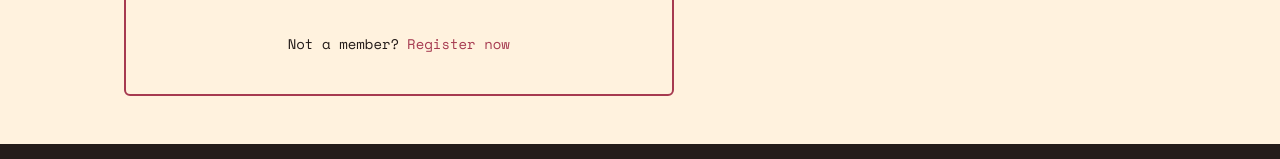
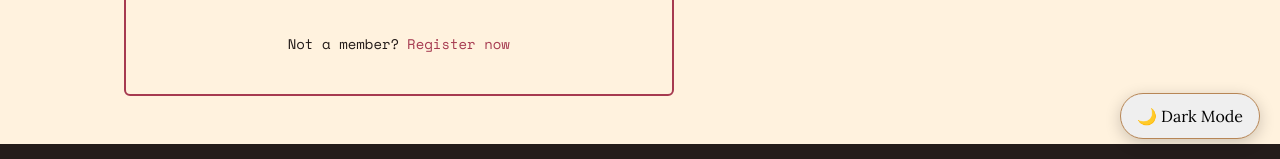
Before and after one commit to dev-dmitrii-g/web-technologies-1, a website: page pages/login.html in a window 1280 px wide. Shown: the part 641-800 px from the top of the page. Drawn offline with nearby package versions, Linux system fonts and the light colour scheme.

Commit message:
Add theme image switching

```diff
--- a/pages/js/theme.js
+++ b/pages/js/theme.js
@@ -1,4 +1,3 @@
-
 "use strict";
 
 (() => {
@@ -6,40 +5,100 @@
     let theme = localStorage.getItem(KEY) || "light";
 
     const darkCSS = `
-        body { background:#171412 !important; color:#F3E6D0 !important; }
-        header, nav, footer, .navbar, .navbar-collapse { background:#211A16 !important; }
+        :root {
+            color-scheme: dark;
+            --bs-body-bg: #171412;
+            --bs-body-bg-rgb: 23, 20, 18;
+            --bs-body-color: #F3E6D0;
+            --bs-body-color-rgb: 243, 230, 208;
+            --bs-tertiary-bg: #26201B;
+            --bs-secondary-bg: #26201B;
+        }
+        body, body.bg-body {
+            background: #171412 !important;
+            color: #F3E6D0 !important;
+        }
+        .bg-body, .bg-light, .bg-white {
+            background-color: #171412 !important;
+            color: #F3E6D0 !important;
+        }
+        header, nav, footer, .navbar, .navbar-collapse {
+            background: #211A16 !important;
+        }
         .card, .card-body, .modal-content, .list-group-item, .alert,
         .accordion-item, .dropdown-menu, .bg-light, .bg-white {
-            background:#26201B !important; color:#F3E6D0 !important;
-            border-color:#514033 !important;
+            background: #26201B !important;
+            color: #F3E6D0 !important;
+            border-color: #514033 !important;
         }
-        h1,h2,h3,h4,h5,h6,p,li,label,legend,td,th,small,span,strong,em,
-        blockquote,figcaption,caption,.text-dark,.text-body,.text-black,
-        .link-dark,.nav-link,.navbar-brand { color:#F3E6D0 !important; }
-        .text-muted,.text-secondary,.text-body-secondary { color:#C7B49B !important; }
-        a:not(.btn) { color:#D5AD80; }
-        input:not([type=checkbox]):not([type=radio]),textarea,select {
-            background:#302720 !important; color:#F3E6D0 !important;
-            border-color:#514033 !important;
+        h1, h2, h3, h4, h5, h6, p, li, label, legend, td, th,
+        small, span, strong, em, blockquote, figcaption, caption,
+        .text-dark, .text-body, .text-black, .link-dark, .nav-link,
+        .navbar-brand {
+            color: #F3E6D0 !important;
         }
-        input::placeholder,textarea::placeholder { color:#C7B49B !important; }
+        .text-muted, .text-secondary, .text-body-secondary {
+            color: #C7B49B !important;
+        }
+        a:not(.btn) {
+            color: #D5AD80;
+        }
+        input:not([type=checkbox]):not([type=radio]), textarea, select {
+            background: #302720 !important;
+            color: #F3E6D0 !important;
+            border-color: #514033 !important;
+        }
+        input::placeholder, textarea::placeholder {
+            color: #C7B49B !important;
+        }
         .table {
-            --bs-table-bg:#26201B; --bs-table-color:#F3E6D0;
-            --bs-table-border-color:#514033; --bs-table-striped-bg:#302720;
-            --bs-table-striped-color:#F3E6D0; --bs-table-hover-bg:#3A2D23;
-            --bs-table-hover-color:#F3E6D0;
+            --bs-table-bg: #26201B;
+            --bs-table-color: #F3E6D0;
+            --bs-table-border-color: #514033;
+            --bs-table-striped-bg: #302720;
+            --bs-table-striped-color: #F3E6D0;
+            --bs-table-hover-bg: #3A2D23;
+            --bs-table-hover-color: #F3E6D0;
         }
-        .btn-primary { background:#B78656 !important; color:#171412 !important; }
-        .btn-secondary,.btn-dark { background:#49382A !important; color:#F3E6D0 !important; }
-        .btn-success { background:#426B4A !important; color:white !important; }
-        .btn-danger { background:#943F45 !important; color:white !important; }
-        .btn-warning,.btn-info { background:#D5AD80 !important; color:#211A16 !important; }
-        .btn-outline-primary,.btn-outline-secondary,.btn-outline-dark {
-            color:#E5C39D !important; border-color:#B78656 !important;
+        .btn-primary {
+            background: #B78656 !important;
+            color: #171412 !important;
         }
-        .btn:hover { filter:brightness(1.1); }
-        #theme-toggle { background:#F3E6D0 !important; color:#211A16 !important; }
-        ::selection { background:#B78656; color:#171412; }
+        .btn-secondary, .btn-dark {
+            background: #49382A !important;
+            color: #F3E6D0 !important;
+        }
+        .btn-success {
+            background: #426B4A !important;
+            color: white !important;
+        }
+        .btn-danger {
+            background: #943F45 !important;
+            color: white !important;
+        }
+        .btn-warning, .btn-info {
+            background: #D5AD80 !important;
+            color: #211A16 !important;
+        }
+        .btn-outline-primary, .btn-outline-secondary, .btn-outline-dark {
+            color: #E5C39D !important;
+            border-color: #B78656 !important;
+        }
+        .btn:hover {
+            filter: brightness(1.1);
+        }
+        #theme-toggle {
+            background: #F3E6D0 !important;
+            color: #211A16 !important;
+        }
+        ::selection {
+            background: #B78656;
+            color: #171412;
+        }
+  #theme-cat[src*="cat-dark"] {
+    transform: translateX(-16px) scale(1.12, 0.92);
+    transform-origin: center top;
+}
     `;
 
     function applyTheme() {
@@ -52,6 +111,15 @@
             style.textContent = darkCSS;
             document.head.appendChild(style);
         }
+    }
+
+    function updateThemeImage() {
+        const image = document.getElementById("theme-cat");
+        if (!image) return;
+
+        image.src = theme === "dark"
+            ? "images/cat-dark.png"
+            : "images/cat.png";
     }
 
     function init() {
@@ -69,10 +137,17 @@
         }
 
         function update() {
-            button.textContent = theme === "dark" ? "☀ Light Mode" : "🌙 Dark Mode";
-            button.setAttribute("aria-label",
-                theme === "dark" ? "Switch to light mode" : "Switch to dark mode");
+            button.textContent =
+                theme === "dark" ? "☀ Light Mode" : "🌙 Dark Mode";
+            button.setAttribute(
+                "aria-label",
+                theme === "dark"
+                    ? "Switch to light mode"
+                    : "Switch to dark mode"
+            );
+
             applyTheme();
+            updateThemeImage();
         }
 
         button.addEventListener("click", () => {
--- a/pages/login.html
+++ b/pages/login.html
@@ -243,16 +243,16 @@
                     </div>
                 </article>
                 <article class="col-lg-5 align-content-center">
-                    <figure
-                        class="ratio ratio-1x1 mb-0 rounded-3 overflow-hidden"
-                    >
+    <figure class="ratio ratio-1x1 mb-0 rounded-3 overflow-hidden">
         <img
+            id="theme-cat"
             class="object-fit-contain d-block w-100"
             src="./images/cat.png"
-                            alt="Cat Image"
+            alt="Cat relaxing on a coffee machine"
         />
     </figure>
 </article>
+
             </section>
         </main>
     </body>
@@ -318,5 +318,6 @@
         integrity="sha384-G/EV+4j2dNv+tEPo3++6LCgdCROaejBqfUeNjuKAiuXbjrxilcCdDz6ZAVfHWe1Y"
         crossorigin="anonymous"
     ></script>
+    <script src="js/theme.js" defer></script>
     <script src="js/login.js"></script>
 </html>
```
Also changed, not shown: pages/about.html (+1 -0 lines), pages/blog.html (+1 -1 lines), pages/contacts.html (+1 -0 lines), pages/index.html (+1 -0 lines), pages/locations.html (+1 -0 lines), pages/menu.html (+1 -0 lines), pages/order.html (+1 -0 lines), pages/register.html (+1 -0 lines), pages/subscriptions.html (+1 -0 lines), pages/terms.html (+1 -0 lines), pages/images/cat-dark.png (added). Lines whose indentation alone changed are shown as unchanged.
